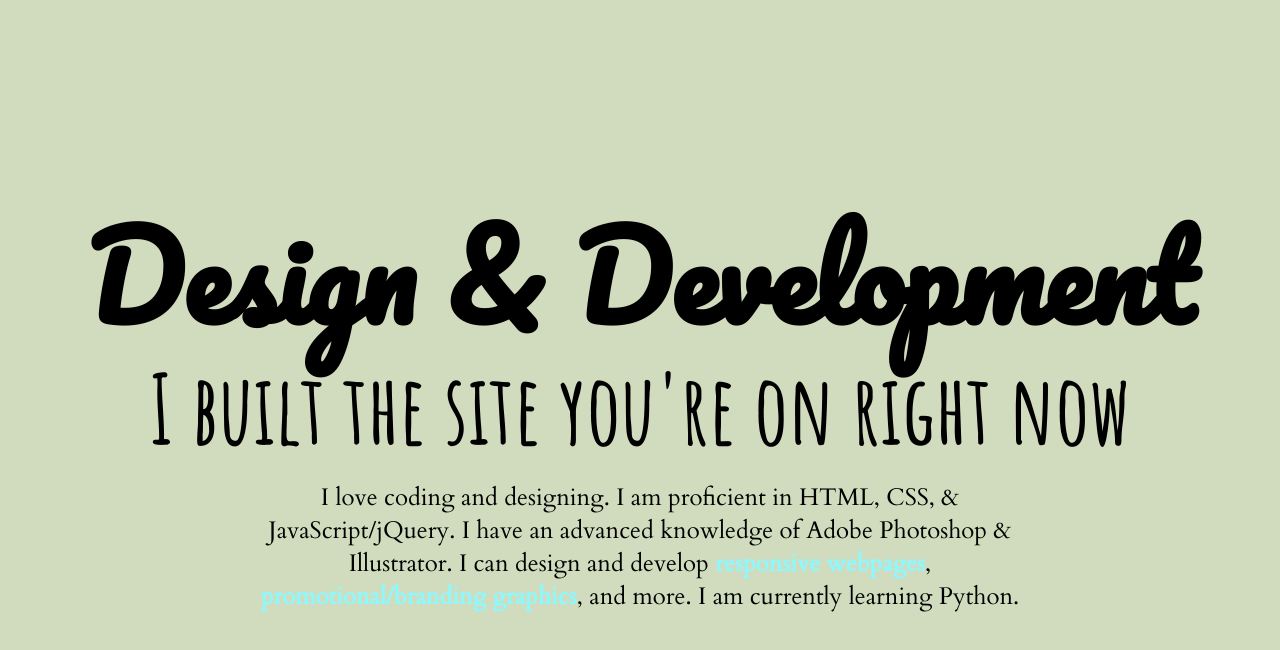
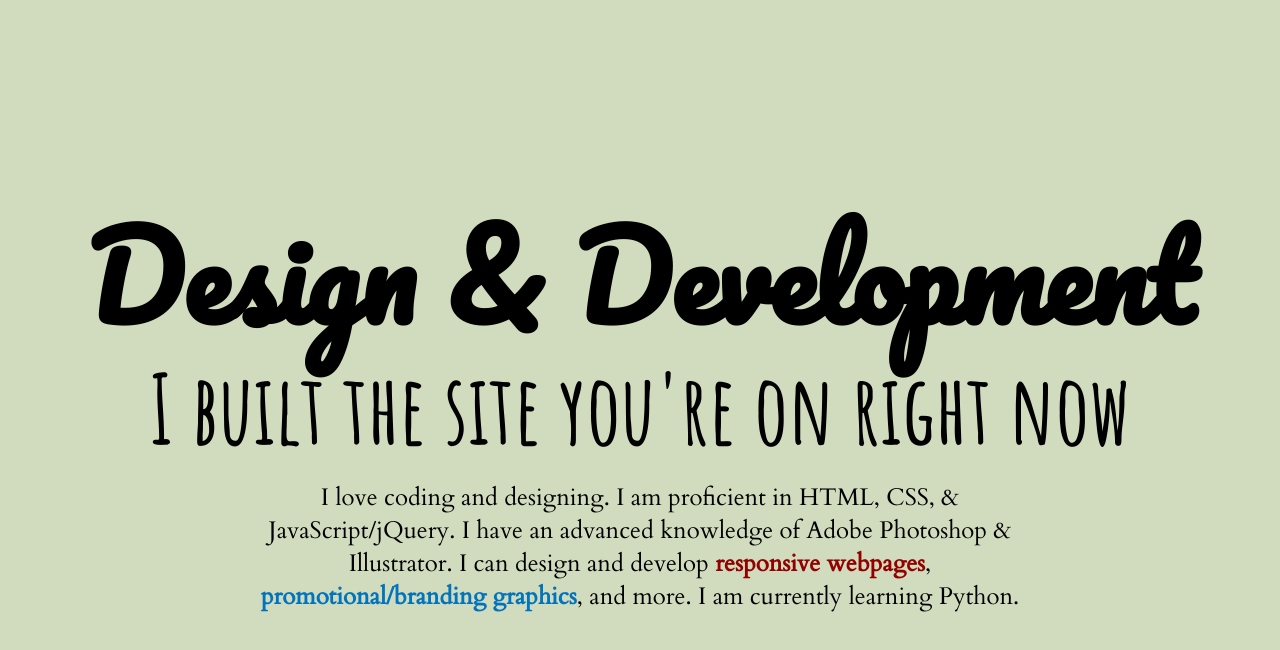
Before and after one commit to joshstrupp/joshstrupp.github.io, a plain HTML site: page index.html in a window 1280 px wide. In both pictures the pointer is over the link "responsive webpages". Drawn offline with nearby package versions, Linux system fonts and the light colour scheme.

Commit message:
Final Bio!!!

```diff
--- a/css/styles.css
+++ b/css/styles.css
@@ -309,9 +309,13 @@ _____________________________________________*/
 
 
 #section4 a:link {
-	color: #8EF8FF;
+	color: #0074BC;
 	text-decoration: none;
 	font-weight:bold;
+	}
+
+#section4 a:hover {
+	color: #930000;
 	}
 
 /*_____________________________________________
```
